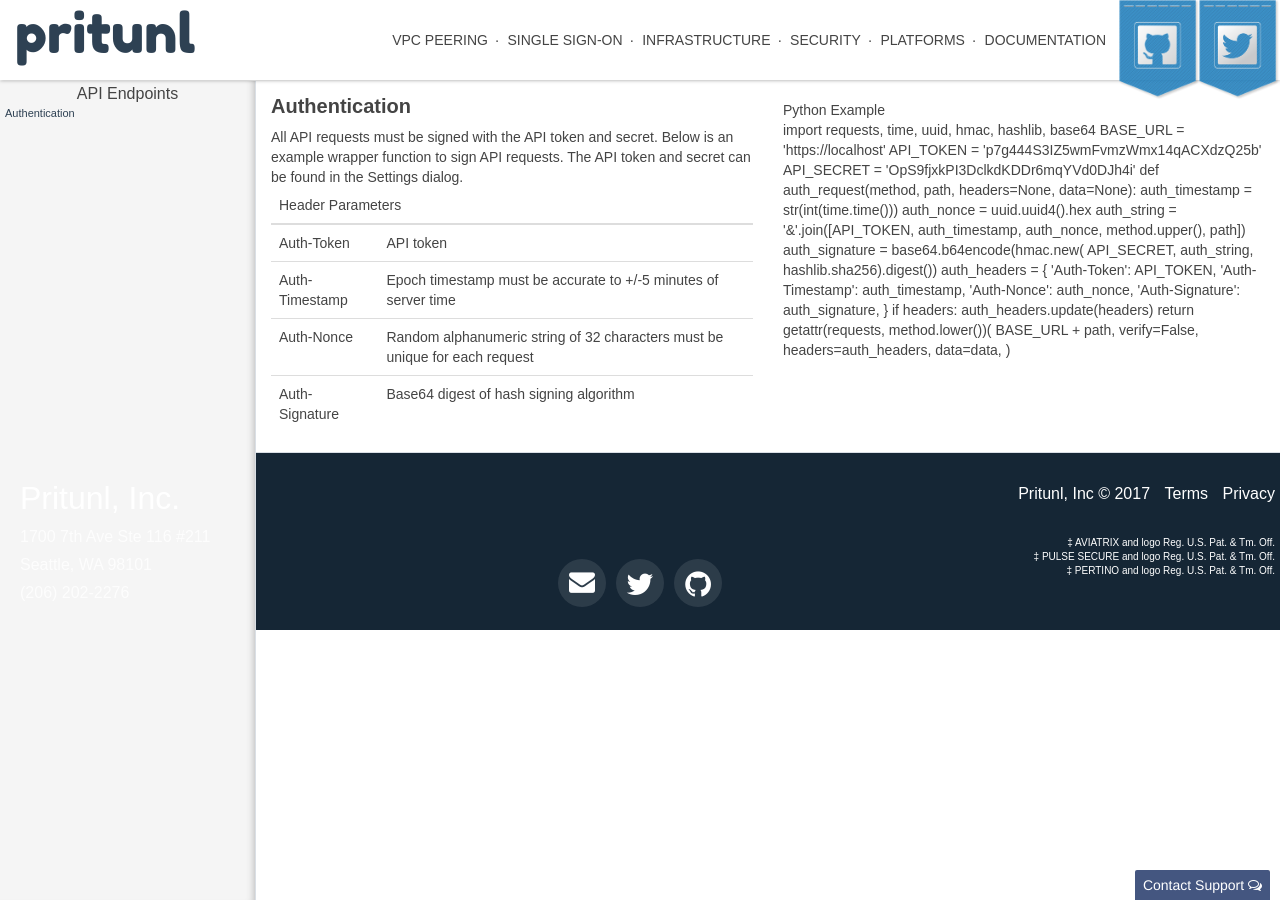
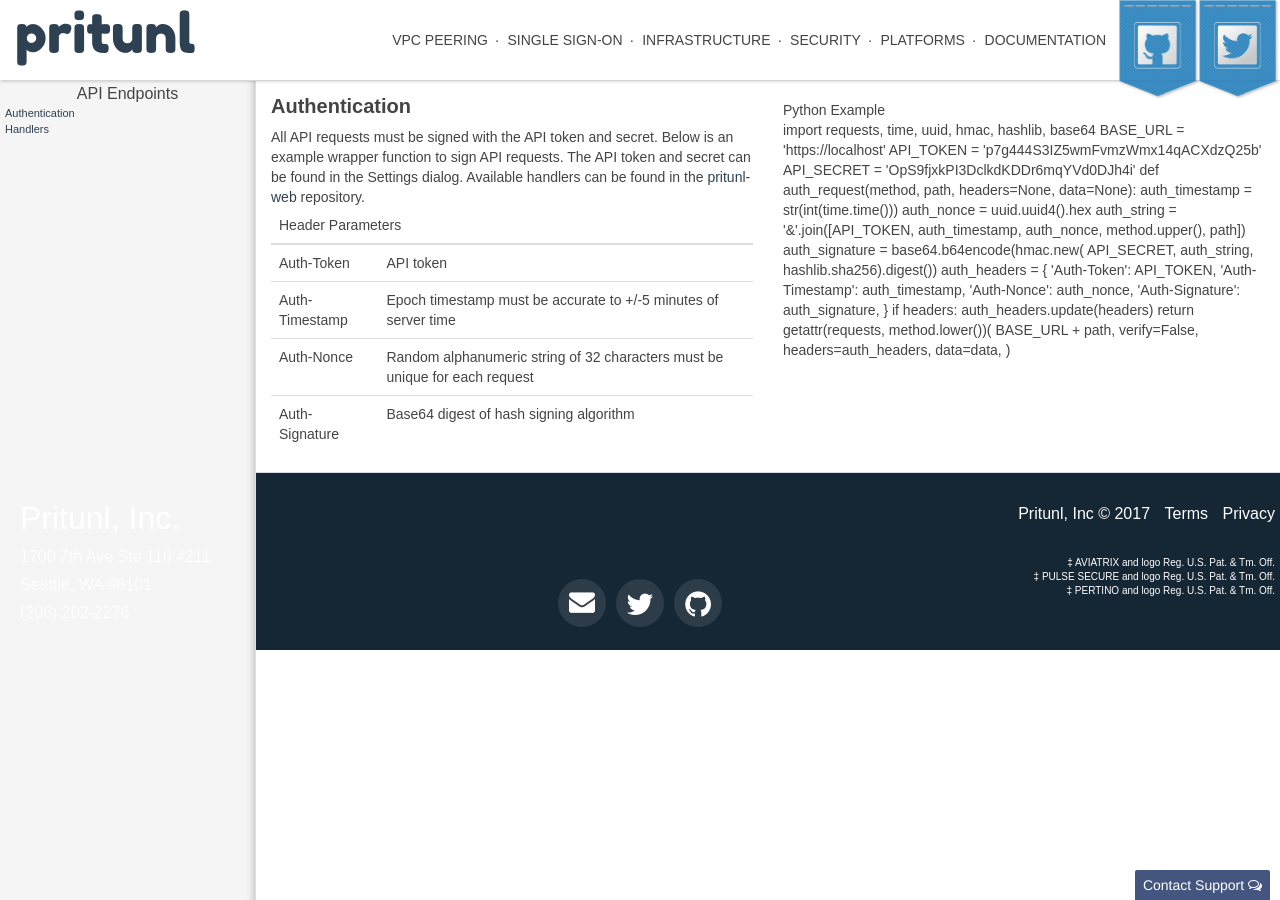
Before and after one commit to pritunl/pritunl.github.io, a Jekyll site: the page built from api.html, in a window 1280 px wide. Built offline with Jekyll 4.4.1, drawn with Linux system fonts in a browser that asks for light colours; nearby versions of some CDN libraries; some web fonts are replaced; comment, search, counter and statistics services are not loaded.

Commit message:
Add handlers link to api documenation

```diff
--- a/api.html
+++ b/api.html
@@ -11,6 +11,7 @@
           <ul class="api-endpoints-list">
             <li class="list-title">API Endpoints</li>
             <li><a href="#authentication">Authentication</a></li>
+            <li><a href="https://github.com/pritunl/pritunl-web/tree/master/handlers">Handlers</a></li>
           </ul>
         </div>
       </div>
@@ -20,7 +21,7 @@
           <h2 class="api-header">Authentication</h2>
           <div class="api-description">
             <div class="text">
-              All API requests must be signed with the API token and secret. Below is an example wrapper function to sign API requests. The API token and secret can be found in the Settings dialog.
+              All API requests must be signed with the API token and secret. Below is an example wrapper function to sign API requests. The API token and secret can be found in the Settings dialog. Available handlers can be found in the <a href="https://github.com/pritunl/pritunl-web/tree/master/handlers">pritunl-web</a> repository.
             </div>
             <table class="table">
               <thead>
```
